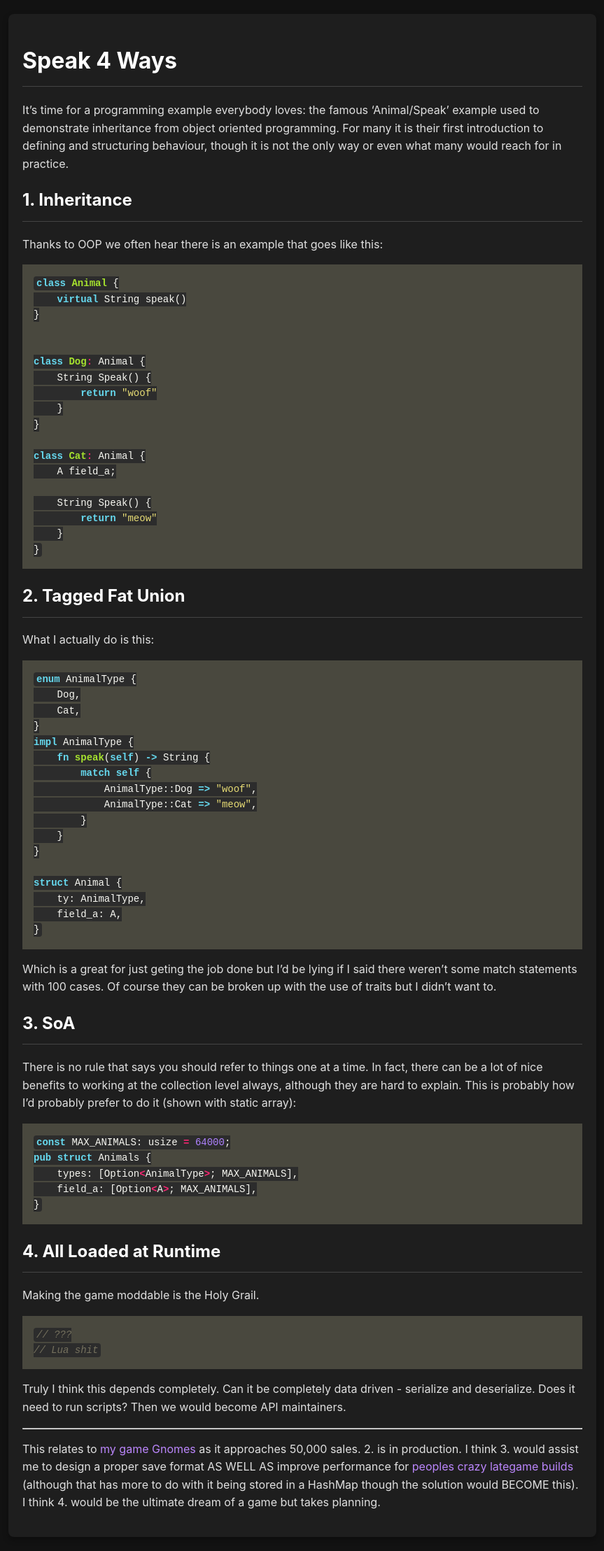
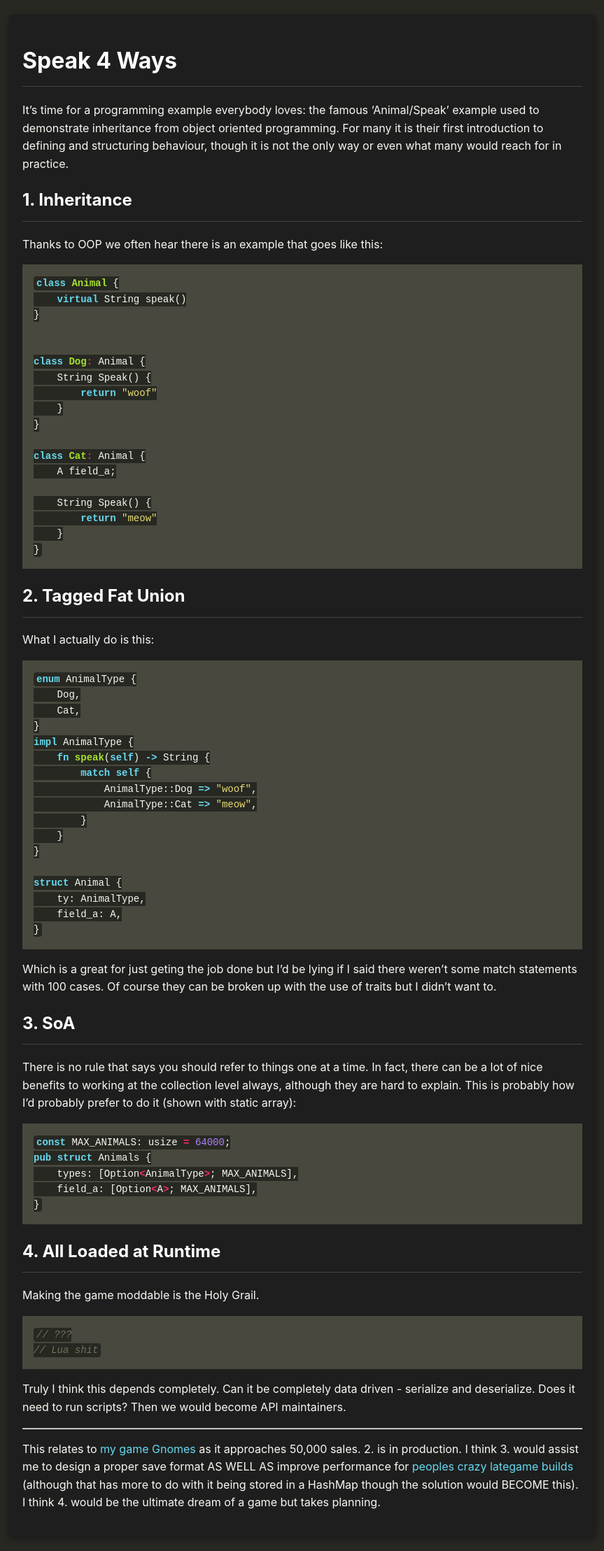
Before and after one commit to xpjb/xpjb.github.io, a Jekyll site: the page built from blog/speak.md, in a window 1280 px wide. Shown: the whole page at 70% size, without its empty margins (208-1071 px from the left). Built offline with Jekyll 4.4.1, drawn with Linux system fonts in a browser that asks for light colours; our own code applies the rules of GitHub Pages for plain Markdown files.

Commit message:
workin on css

```diff
--- a/assets/css/style.css
+++ b/assets/css/style.css
@@ -1,6 +1,6 @@
 body {
-    background-color: #121212;
-    color: #e0e0e0;
+	background-color: #272822;
+    color: #F8F8F2;
     font-family: -apple-system, BlinkMacSystemFont, "Segoe UI", Helvetica, Arial, sans-serif, "Apple Color Emoji", "Segoe UI Emoji";
     line-height: 1.6;
     margin: 0;
@@ -23,7 +23,7 @@ h1, h2, h3, h4, h5, h6 {
 }
 
 a {
-    color: #bb86fc;
+	color: #66D9EF;
     text-decoration: none;
 }
 
@@ -32,7 +32,8 @@ a:hover {
 }
 
 pre, code {
-    background-color: #2c2c2c;
+    /*background-color: #2c2c2c*/;
+    background-color: #272822;
     border-radius: 4px;
     padding: 16px;
     font-size: 14px;
```
Also changed, not shown: assets/css/sstyle.css (added, +8 -0 lines).
